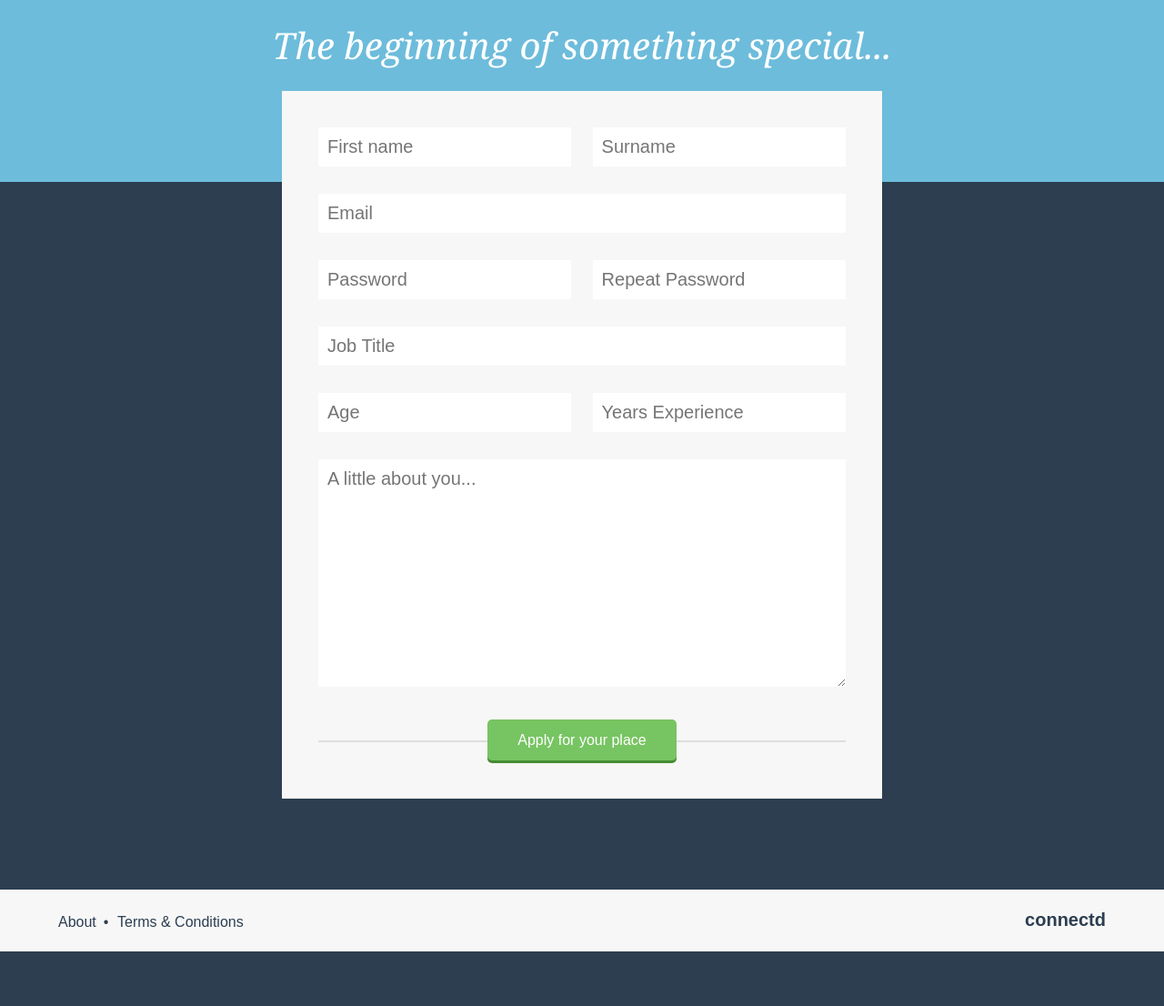
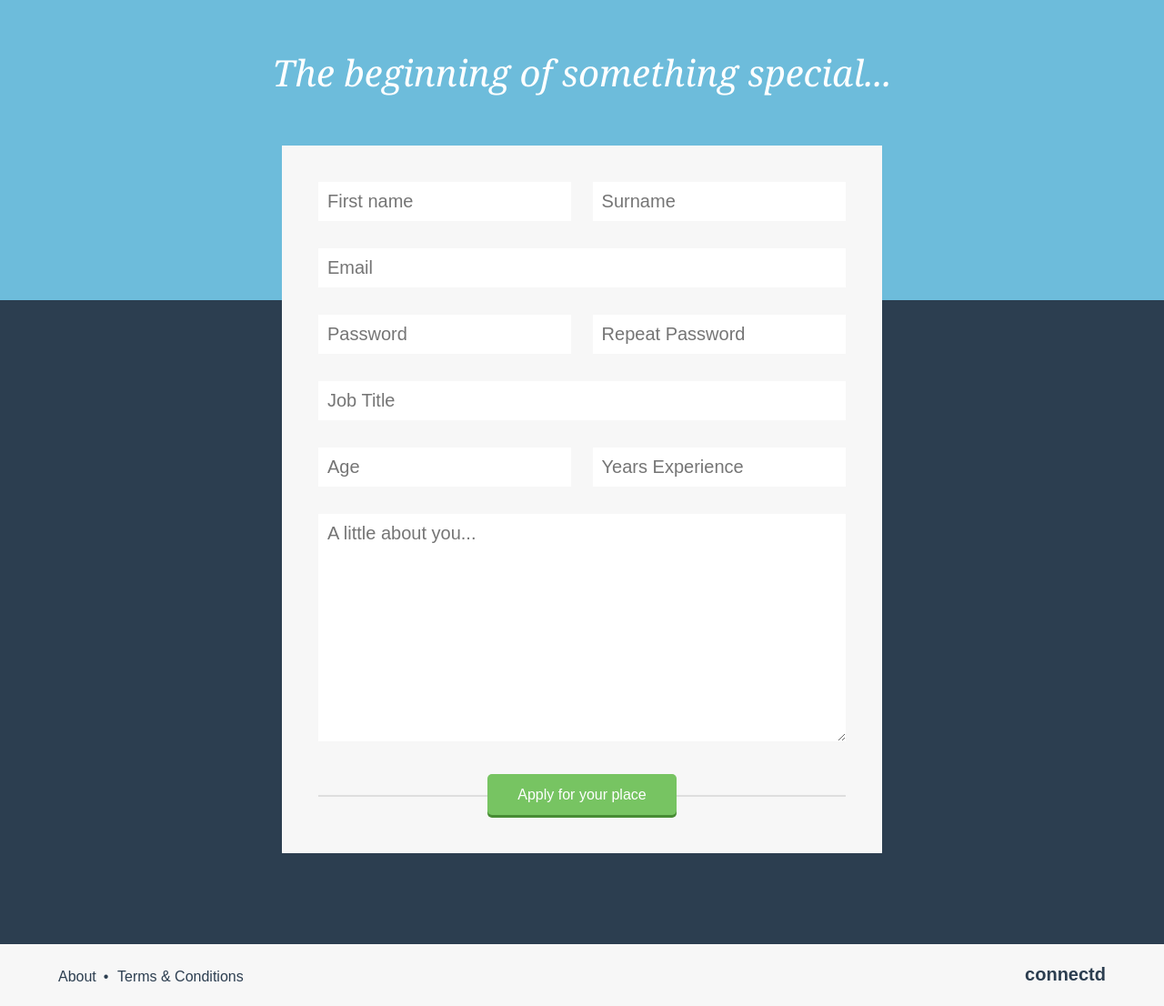
Before and after one commit to jshjohnson/Connectd, a PHP site: page /signup.php in a window 1280 px wide. Shown: the part 69-1175 px from the top of the page at 91% size. Before the commit the page ends 1115 px from the top, so only its background shows below. Run offline with PHP 8.4, Linux system fonts and the light colour scheme; some libraries are stand-ins or nearby versions.

Commit message:
Sign up page spacing

```diff
--- a/assets/css/print.css
+++ b/assets/css/print.css
@@ -2743,50 +2743,51 @@ img.media__img {
 }
 
 /* line 1, ../scss/core/modules/_forms.scss */
-.section-form {
-  height: 10em;
-}
-
-/* line 5, ../scss/core/modules/_forms.scss */
+.section-heading {
+  height: 15em;
+  padding-top: 1.5em;
+}
+
+/* line 6, ../scss/core/modules/_forms.scss */
 .form-overlay {
   background-color: #f7f7f7;
   color: #2c3e50;
   padding: 2em;
   position: relative;
-  margin-top: -5em;
+  margin-top: -8.5em;
   margin-bottom: 5em;
 }
 @media screen and (max-width: 39em) {
-  /* line 5, ../scss/core/modules/_forms.scss */
+  /* line 6, ../scss/core/modules/_forms.scss */
   .form-overlay {
-    margin-top: -2em;
-  }
-}
-/* line 15, ../scss/core/modules/_forms.scss */
+    margin-top: -5.5em;
+  }
+}
+/* line 16, ../scss/core/modules/_forms.scss */
 .form-overlay form {
   margin-bottom: 0;
 }
 
-/* line 20, ../scss/core/modules/_forms.scss */
+/* line 21, ../scss/core/modules/_forms.scss */
 .field-1-2 {
   width: 48%;
 }
-/* line 22, ../scss/core/modules/_forms.scss */
+/* line 23, ../scss/core/modules/_forms.scss */
 .field-1-2:nth-child(2) {
   margin-top: 0;
 }
 @media screen and (max-width: 49em) {
-  /* line 20, ../scss/core/modules/_forms.scss */
+  /* line 21, ../scss/core/modules/_forms.scss */
   .field-1-2 {
     width: 100%;
   }
-  /* line 27, ../scss/core/modules/_forms.scss */
+  /* line 28, ../scss/core/modules/_forms.scss */
   .field-1-2:nth-child(2) {
     margin-top: .75em;
   }
 }
 
-/* line 33, ../scss/core/modules/_forms.scss */
+/* line 34, ../scss/core/modules/_forms.scss */
 .button-container {
   border-bottom: 0.1em solid rgba(0, 0, 0, 0.1);
   position: relative;
@@ -2795,21 +2796,21 @@ img.media__img {
   text-align: center;
   z-index: 0;
 }
-/* line 40, ../scss/core/modules/_forms.scss */
+/* line 41, ../scss/core/modules/_forms.scss */
 .button-container button a, .button-container a:active, .button-container a:visited {
   color: white;
   text-decoration: none;
   font-weight: 500;
   top: 0;
 }
-/* line 46, ../scss/core/modules/_forms.scss */
+/* line 47, ../scss/core/modules/_forms.scss */
 .button-container input {
   top: 1.4em;
   position: relative;
   margin: auto;
   min-width: 13em;
 }
-/* line 51, ../scss/core/modules/_forms.scss */
+/* line 52, ../scss/core/modules/_forms.scss */
 .button-container input:hover {
   top: 1.5em;
 }
--- a/assets/css/screen.css
+++ b/assets/css/screen.css
@@ -2743,50 +2743,51 @@ img.media__img {
 }
 
 /* line 1, ../scss/core/modules/_forms.scss */
-.section-form {
-  height: 10em;
-}
-
-/* line 5, ../scss/core/modules/_forms.scss */
+.section-heading {
+  height: 15em;
+  padding-top: 1.5em;
+}
+
+/* line 6, ../scss/core/modules/_forms.scss */
 .form-overlay {
   background-color: #f7f7f7;
   color: #2c3e50;
   padding: 2em;
   position: relative;
-  margin-top: -5em;
+  margin-top: -8.5em;
   margin-bottom: 5em;
 }
 @media screen and (max-width: 39em) {
-  /* line 5, ../scss/core/modules/_forms.scss */
+  /* line 6, ../scss/core/modules/_forms.scss */
   .form-overlay {
-    margin-top: -2em;
-  }
-}
-/* line 15, ../scss/core/modules/_forms.scss */
+    margin-top: -5.5em;
+  }
+}
+/* line 16, ../scss/core/modules/_forms.scss */
 .form-overlay form {
   margin-bottom: 0;
 }
 
-/* line 20, ../scss/core/modules/_forms.scss */
+/* line 21, ../scss/core/modules/_forms.scss */
 .field-1-2 {
   width: 48%;
 }
-/* line 22, ../scss/core/modules/_forms.scss */
+/* line 23, ../scss/core/modules/_forms.scss */
 .field-1-2:nth-child(2) {
   margin-top: 0;
 }
 @media screen and (max-width: 49em) {
-  /* line 20, ../scss/core/modules/_forms.scss */
+  /* line 21, ../scss/core/modules/_forms.scss */
   .field-1-2 {
     width: 100%;
   }
-  /* line 27, ../scss/core/modules/_forms.scss */
+  /* line 28, ../scss/core/modules/_forms.scss */
   .field-1-2:nth-child(2) {
     margin-top: .75em;
   }
 }
 
-/* line 33, ../scss/core/modules/_forms.scss */
+/* line 34, ../scss/core/modules/_forms.scss */
 .button-container {
   border-bottom: 0.1em solid rgba(0, 0, 0, 0.1);
   position: relative;
@@ -2795,21 +2796,21 @@ img.media__img {
   text-align: center;
   z-index: 0;
 }
-/* line 40, ../scss/core/modules/_forms.scss */
+/* line 41, ../scss/core/modules/_forms.scss */
 .button-container button a, .button-container a:active, .button-container a:visited {
   color: white;
   text-decoration: none;
   font-weight: 500;
   top: 0;
 }
-/* line 46, ../scss/core/modules/_forms.scss */
+/* line 47, ../scss/core/modules/_forms.scss */
 .button-container input {
   top: 1.4em;
   position: relative;
   margin: auto;
   min-width: 13em;
 }
-/* line 51, ../scss/core/modules/_forms.scss */
+/* line 52, ../scss/core/modules/_forms.scss */
 .button-container input:hover {
   top: 1.5em;
 }
--- a/assets/scss/core/modules/_forms.scss
+++ b/assets/scss/core/modules/_forms.scss
@@ -1,5 +1,6 @@
-.section-form {
-	height: 10em;
+.section-heading {
+	height: 15em;
+	padding-top: 1.5em;
 }
 
 .form-overlay {
@@ -7,10 +8,10 @@
 	color: $color-brand-dark;
 	padding: 2em;
 	position: relative;
-	margin-top: -5em;
+	margin-top: -8.5em;
 	margin-bottom: 5em;
 	@include respond-max($bp1-5) {
-		margin-top: -2em;
+		margin-top: -5.5em;
 	}
 	form {
 		margin-bottom: 0;
--- a/signup.php
+++ b/signup.php
@@ -33,7 +33,7 @@
 		</div>
 	</header>
 	<section>
-		<div class="section-form color-blue">
+		<div class="section-heading color-blue">
 			<div class="grid text-center">
 				<div class="grid__cell unit-1-1--bp2 unit-3-4--bp1">
 					<blockquote class="intro-quote text-center">
```
Also changed, not shown: assets/css/ie.css (+14 -13 lines).
